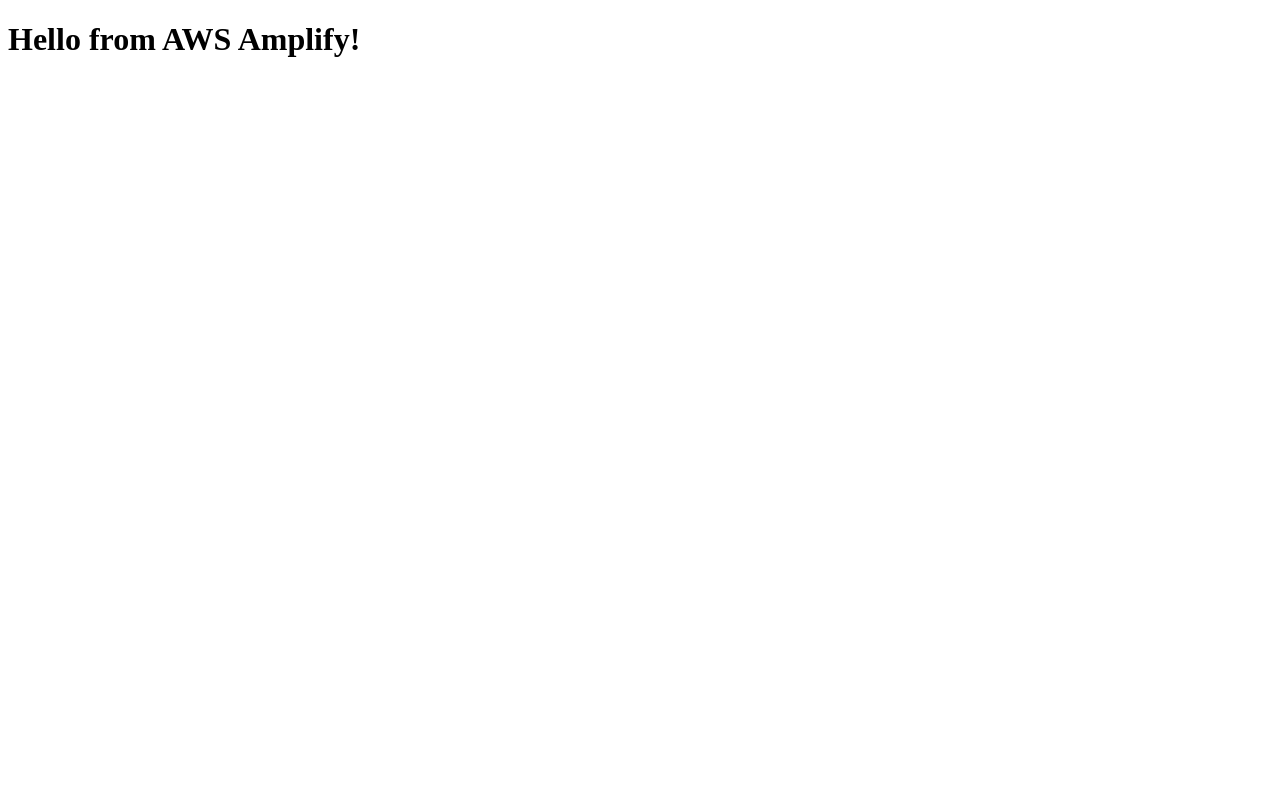
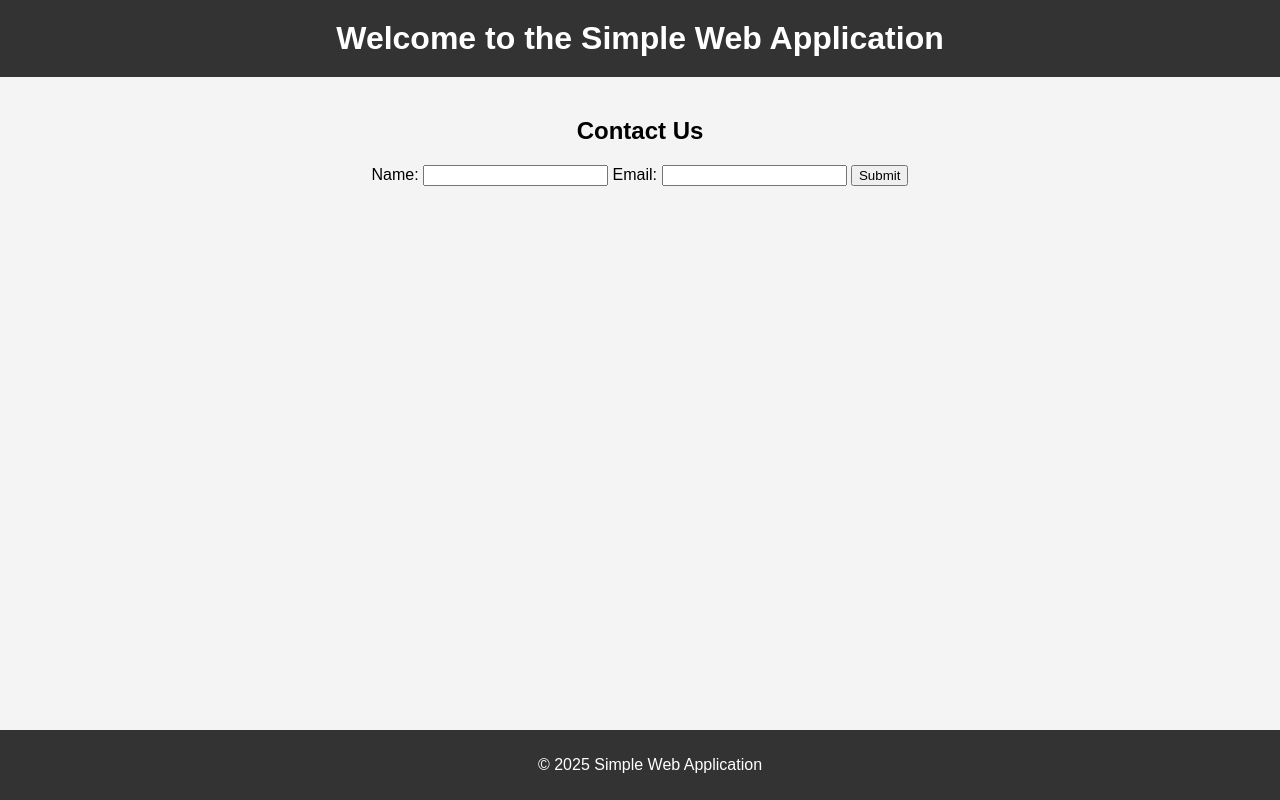
Before and after one commit to shrutij22/cloud, a plain HTML site: page index.html in a window 1280 px wide. Drawn offline with Linux system fonts and the light colour scheme.

Commit message:
Update index.html

```diff
--- a/index.html
+++ b/index.html
@@ -1,9 +1,64 @@
 <!DOCTYPE html>
-<html>
+<html lang="en">
 <head>
-  <title>Amplify App</title>
+    <meta charset="UTF-8">
+    <meta name="viewport" content="width=device-width, initial-scale=1.0">
+    <title>Simple Web Application</title>
+    <link rel="stylesheet" href="style.css">
 </head>
+  <style>
+    body {
+    font-family: Arial, sans-serif;
+    margin: 0;
+    padding: 0;
+    background-color: #f4f4f4;
+}
+
+header {
+    background-color: #333;
+    color: white;
+    text-align: center;
+    padding: 20px;
+}
+
+h1 {
+    margin: 0;
+}
+
+section {
+    padding: 20px;
+    text-align: center;
+}
+
+footer {
+    background-color: #333;
+    color: white;
+    text-align: center;
+    padding: 10px;
+    position: fixed;
+    width: 100%;
+    bottom: 0;
+}
+
+  </style>
 <body>
-  <h1>Hello from AWS Amplify!</h1>
+    <header>
+        <h1>Welcome to the Simple Web Application</h1>
+    </header>
+
+    <section>
+        <h2>Contact Us</h2>
+        <form action="/submit" method="POST">
+            <label for="name">Name:</label>
+            <input type="text" id="name" name="name" required>
+            <label for="email">Email:</label>
+            <input type="email" id="email" name="email" required>
+            <button type="submit">Submit</button>
+        </form>
+    </section>
+
+    <footer>
+        <p>&copy; 2025 Simple Web Application</p>
+    </footer>
 </body>
 </html>
```
